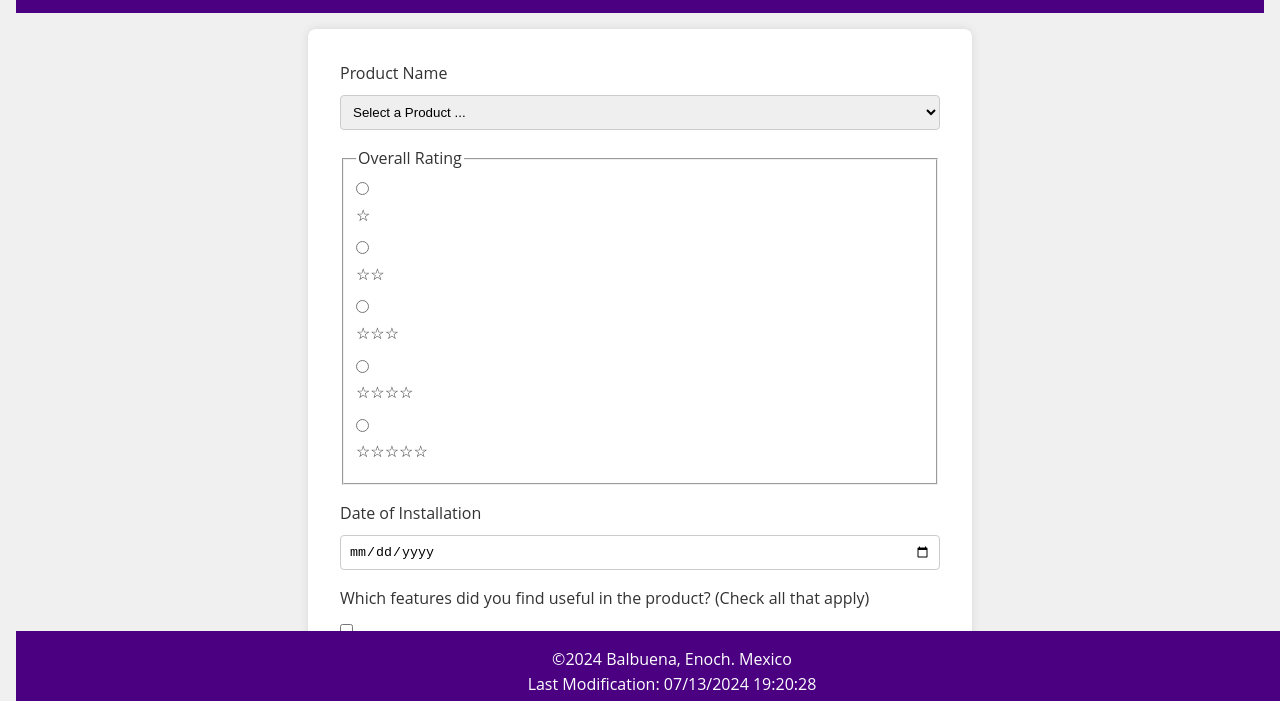
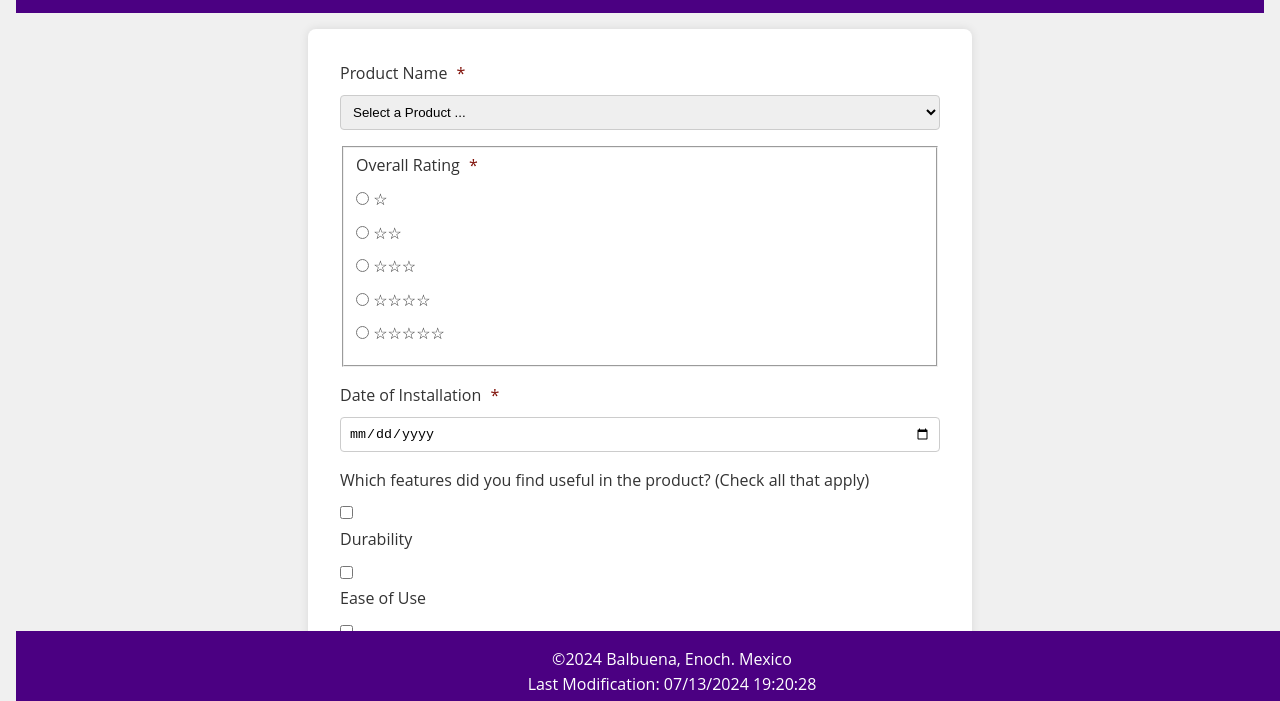
Before and after one commit to enochbalbuena/wdd131, a plain HTML site: page form.html in a window 1280 px wide. Shown: the part 86-787 px from the top of the page. Drawn offline with Linux system fonts and the light colour scheme.

Commit message:
corrected required visual cues

```diff
--- a/form.html
+++ b/form.html
@@ -4,7 +4,7 @@
         <meta charset="UTF-8">
         <meta name="viewport" content="width=device-width, initial-scale=1.0">
         <title>Product Review Form</title>
-        <meta name="description" content="Share your product experience with our Product Review Form.Your opinion matters!">
+        <meta name="description" content="Share your product experience with our Product Review Form. Your opinion matters!">
         <meta name="author" content="Enoch Balbuena">
         <link rel="stylesheet" href="styles/form.css">
         <script src="scripts/form.js" defer></script>
@@ -16,30 +16,40 @@
     <main>
         <form id="reviewForm" method="get" action="review.html">
             <div>
-                <label for="productName">Product Name</label>
+                <label for="productName">Product Name <span class="required">*</span></label>
                 <select id="productName" name="productName" required>
                     <option value="" disabled selected>Select a Product ...</option>
                 </select>
             </div>
             <div>
                 <fieldset>
-                    <legend>Overall Rating</legend>
+                    <label>Overall Rating <span class="required">*</span></label>
                     <div id="overallRating">
-                        <input type="radio" id="rating1" name="rating" value="1" required>
-                        <label for="rating1">&star;</label>
-                        <input type="radio" id="rating2" name="rating" value="2">
-                        <label for="rating2">&star;&star;</label>
-                        <input type="radio" id="rating3" name="rating" value="3">
-                        <label for="rating3">&star;&star;&star;</label>
-                        <input type="radio" id="rating4" name="rating" value="4">
-                        <label for="rating4">&star;&star;&star;&star;</label>
-                        <input type="radio" id="rating5" name="rating" value="5">
-                        <label for="rating5">&star;&star;&star;&star;&star;</label>
+                        <label for="rating1">
+                            <input type="radio" id="rating1" name="rating" value="1" required>
+                            &star;
+                        </label>
+                        <label for="rating2">
+                            <input type="radio" id="rating2" name="rating" value="2">
+                            &star;&star;
+                        </label>
+                        <label for="rating3">
+                            <input type="radio" id="rating3" name="rating" value="3">
+                            &star;&star;&star;
+                        </label>
+                        <label for="rating4">
+                            <input type="radio" id="rating4" name="rating" value="4">
+                            &star;&star;&star;&star;
+                        </label>
+                        <label for="rating5">
+                            <input type="radio" id="rating5" name="rating" value="5">
+                            &star;&star;&star;&star;&star;
+                        </label>
                     </div>
                 </fieldset>
             </div>
             <div>
-                <label for="installationDate">Date of Installation</label>
+                <label for="installationDate">Date of Installation <span class="required">*</span></label>
                 <input type="date" id="installationDate" name="installationDate" required>
             </div>
             <div>
--- a/styles/form.css
+++ b/styles/form.css
@@ -84,3 +84,8 @@ footer {
 footer p {
     margin: 0;
 }
+
+label .required {
+    color: #81130b;
+    margin-left: 5px;
+}
```
